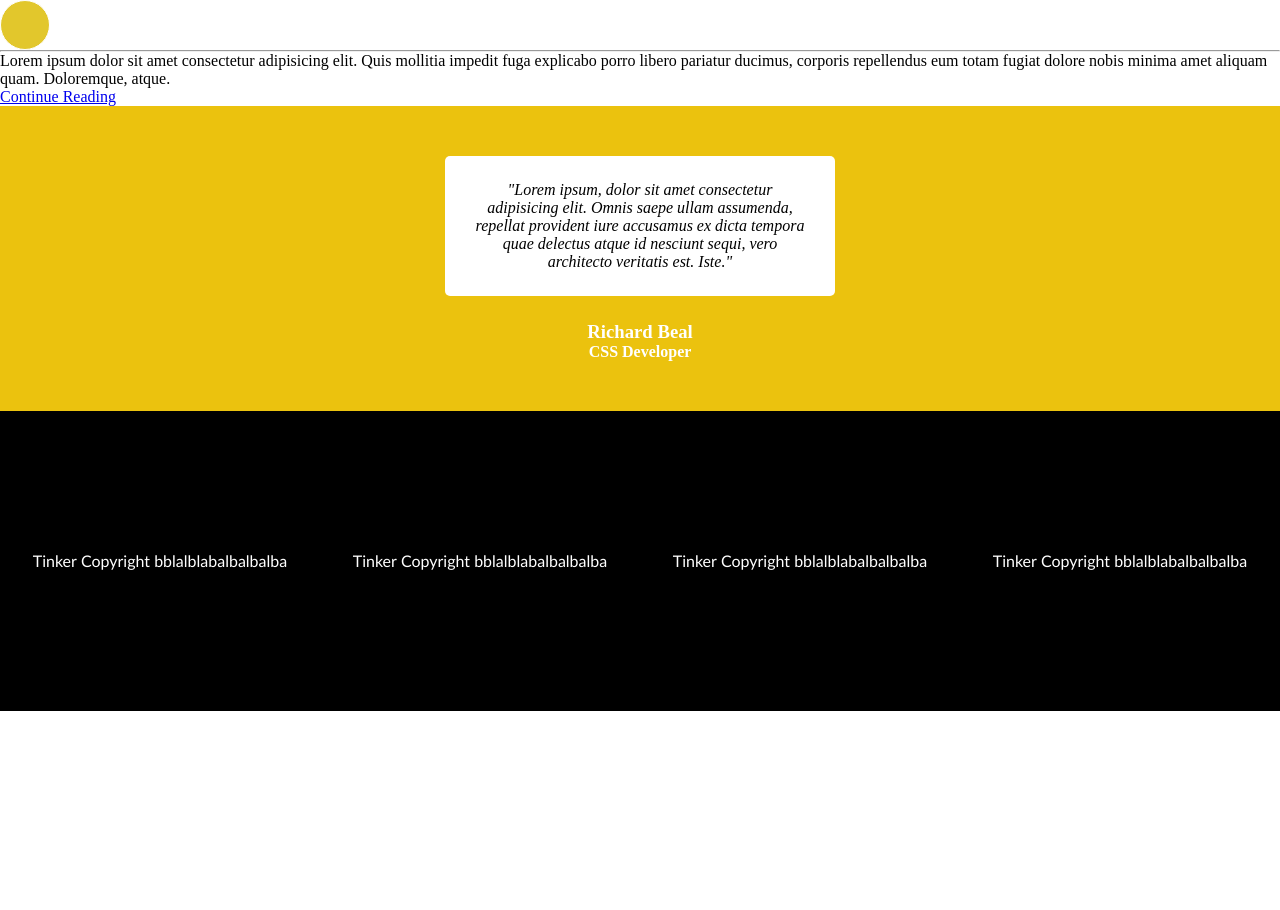
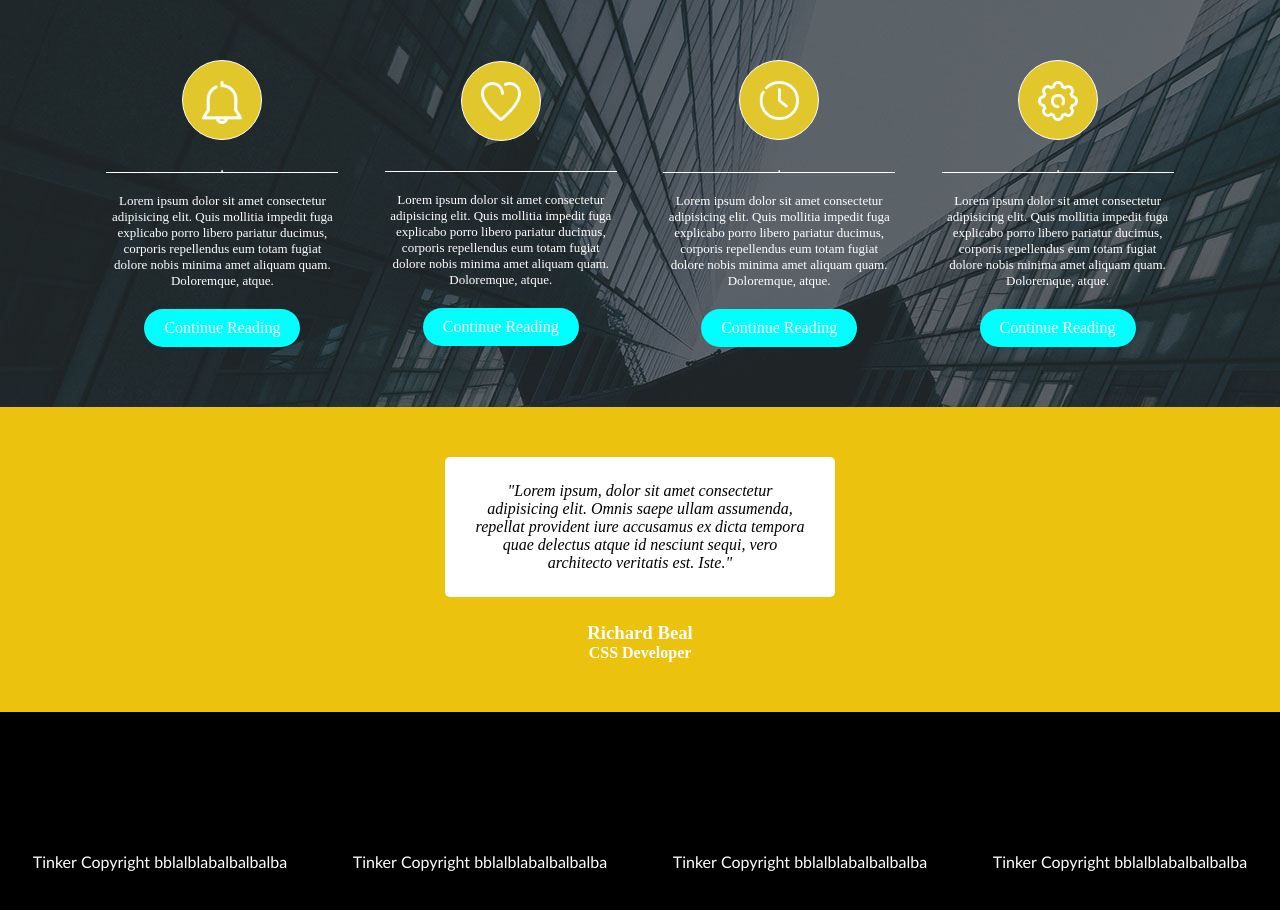
Before and after one commit to cidou33/exo_SAC, a plain HTML site: page index.html in a window 1280 px wide. Before the commit the page ends 800 px from the top, so only its background shows below. Drawn offline with Linux system fonts and the light colour scheme.

Commit message:
Finalisation section perks

```diff
--- a/index.html
+++ b/index.html
@@ -15,7 +15,46 @@
     <section class="perks">
         <article class="card">
             <div class="cercleJaune">
-                <img src="" alt="">
+                <img src="img/service_icon_01.png" alt="">
+            </div>
+            <h3></h3>
+            <hr>
+            <p>Lorem ipsum dolor sit amet consectetur adipisicing elit.
+                Quis mollitia impedit fuga explicabo porro libero
+                pariatur ducimus, corporis repellendus eum totam fugiat
+                dolore nobis minima amet aliquam quam.
+                Doloremque, atque.</p>
+            <a href="#">Continue Reading</a>
+        </article>
+        <article class="card">
+            <div class="cercleJaune">
+                <img src="./img/service_icon_02.png" alt="">
+            </div>
+            <h3></h3>
+
+            <p>Lorem ipsum dolor sit amet consectetur adipisicing elit.
+                Quis mollitia impedit fuga explicabo porro libero
+                pariatur ducimus, corporis repellendus eum totam fugiat
+                dolore nobis minima amet aliquam quam.
+                Doloremque, atque.</p>
+            <a href="#">Continue Reading</a>
+        </article>
+        <article class="card">
+            <div class="cercleJaune">
+                <img src="./img/service_icon_03.png" alt="">
+            </div>
+            <h3></h3>
+            <hr>
+            <p>Lorem ipsum dolor sit amet consectetur adipisicing elit.
+                Quis mollitia impedit fuga explicabo porro libero
+                pariatur ducimus, corporis repellendus eum totam fugiat
+                dolore nobis minima amet aliquam quam.
+                Doloremque, atque.</p>
+            <a href="#">Continue Reading</a>
+        </article>
+        <article class="card">
+            <div class="cercleJaune">
+                <img src="./img/service_icon_04.png" alt="">
             </div>
             <h3></h3>
             <hr>
--- a/style.css
+++ b/style.css
@@ -18,12 +18,54 @@ span{
     font-family: 'Gill Sans', 'Gill Sans MT', Calibri, 'Trebuchet MS', sans-serif;
 }
 
+.perks{
+    display: flex;
+    padding: 60px;
+    justify-content: space-evenly;
+
+    color: white;
+
+    background-image: url(./img/about-bg.jpg);
+}
+
+.card{
+    width: 20%;
+    display: flex;
+    flex-direction: column;
+    justify-content: center;
+    align-items: center;
+    text-align: center;
+
+}
+
+.card p{
+    font-size: small;
+    padding: 20px 0;
+    border-top: solid white 1px;
+}
+
+.card a{
+    text-decoration: none;
+    color: white;
+    background-color: cyan;
+    padding: 10px   20px;
+    border-radius: 20px;
+}
+
 .cercleJaune{
-    width: 50px;
-    height: 50px;
+    width: 80px;
+    height: 80px;
     border-radius: 50%;
     background-color: rgb(226, 199, 44);
     border:white solid 1px;
+
+    padding-top: 20px;
+
+    margin-bottom: 30px;
+}
+
+.cercleJaune img{
+    width: 40px;
 }
 
 .richard{
```
